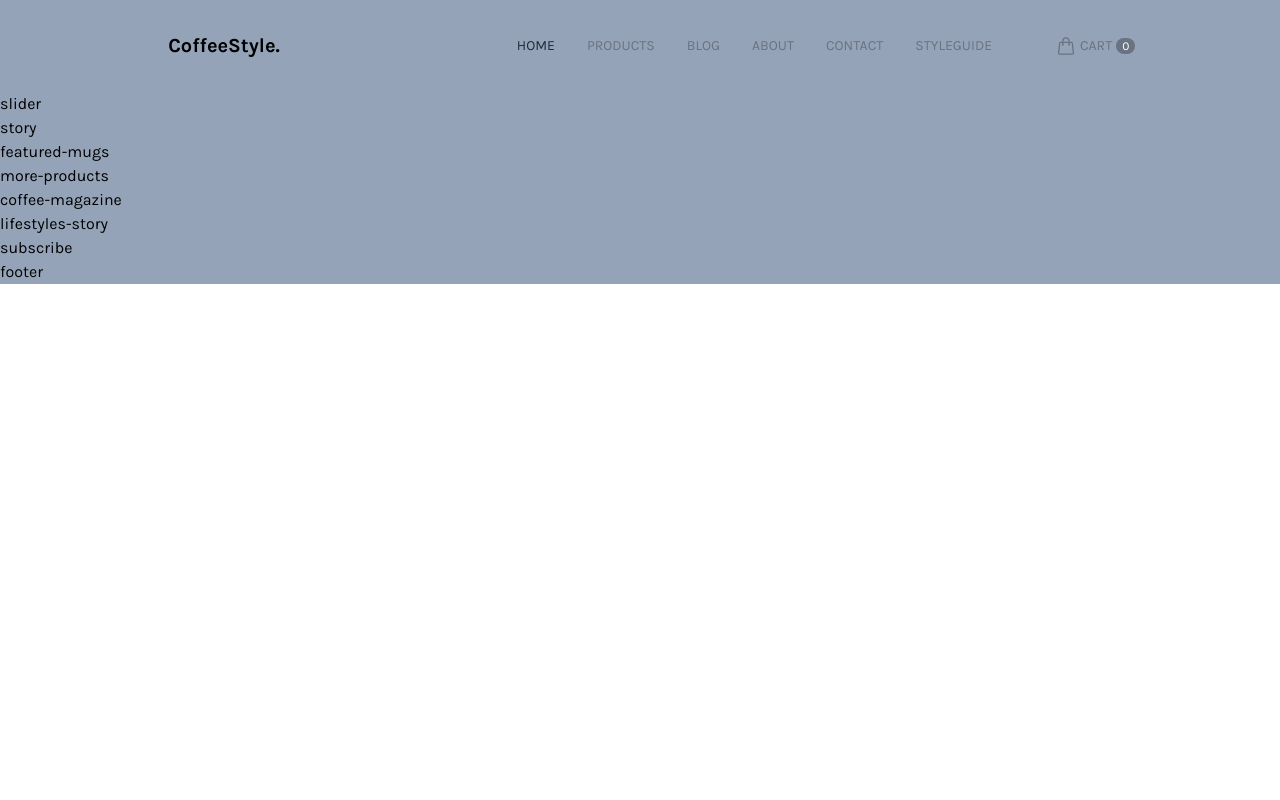
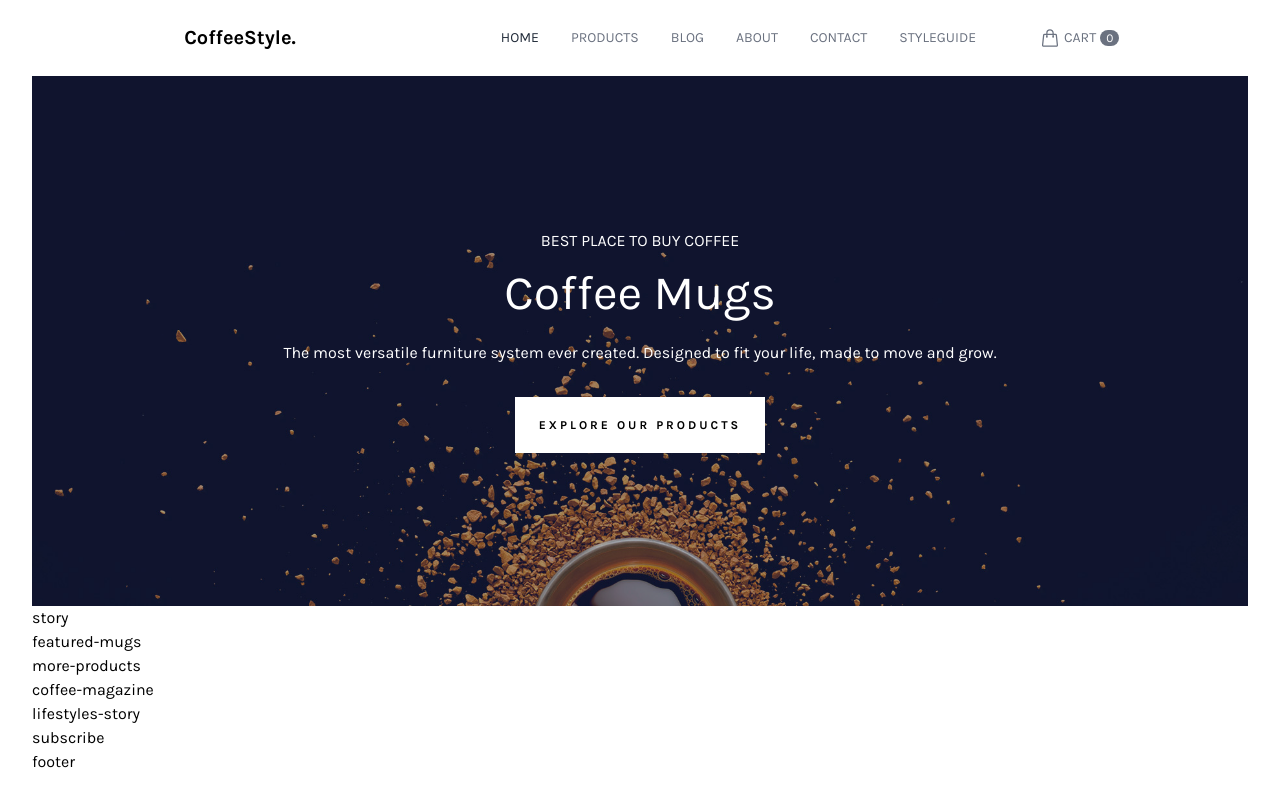
Before and after one commit to minhthieu213/tailwind_style_coffee, a website: page public/index.html in a window 1280 px wide. Drawn offline with Linux system fonts and the light colour scheme.

Commit message:
Init code slider

```diff
--- a/public/index.html
+++ b/public/index.html
@@ -11,8 +11,8 @@
   </head>
   <body>
     <div id="root">
-      <div class="content-wrapper font-Karla max-w-screen-xl mx-auto bg-slate-400">
-        <header class="p-8 mx-auto relative">
+      <div class="content-wrapper font-Karla max-w-screen-2xl mx-auto px-8">
+        <header class="p-6 mx-auto relative">
           <nav class="flex flex-row justify-between items-center">
             <div class="logo basis-2/6 text-center text-xl font-semibold cursor-pointer">
               CoffeeStyle.
@@ -60,7 +60,21 @@
         </header>
 
         <main>
-          <div class="slider">slider</div>
+          <div class="slider h-[530px] bg-[url('./image/slider_bg.jpg')] bg-cover bg-no-repeat bg-bottom">
+            <div class="w-full h-full flex justify-center items-center bg-gray-800 bg-opacity-40">
+              <div class="mx-16 text-white text-center">
+                <div class="uppercase mb-4">Best Place To Buy Coffee</div>
+                <div class="font-medium text-5xl mb-6">Coffee Mugs</div>
+                <div class="">The most versatile furniture system ever created.
+                   Designed to fit your life, made to move and grow.</div>
+                <div class="flex justify-center mt-8">
+                  <div class="uppercase bg-white text-black w-max tracking-widest py-5 px-6 text-xs font-semibold cursor-pointer hover:bg-opacity-95 select-none">
+                    Explore our products
+                  </div>
+                </div>
+              </div>
+            </div>
+          </div>
           <!--End silder-->
 
           <div class="story">story</div>
--- a/tailwind.config.js
+++ b/tailwind.config.js
@@ -2,6 +2,9 @@
 module.exports = {
   content: ["./public/**/*.{html,js}"],
   theme: {
+    letterSpacing:{
+      widest: '.25em'
+    },
     extend: {
       keyframes: {
         slideDown: {
```
Also changed, not shown: public/image/slider_bg.jpg (added), public/output.css.
